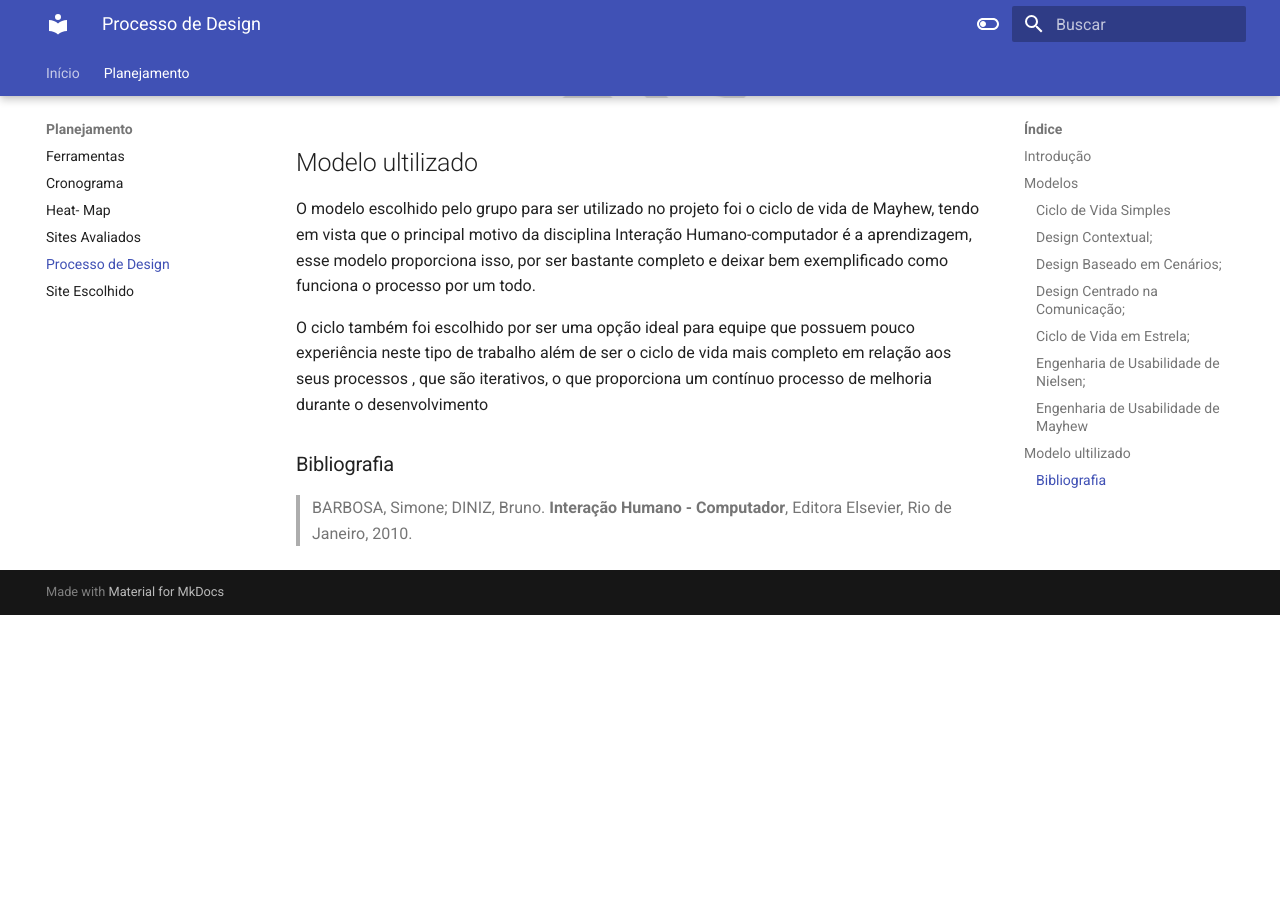
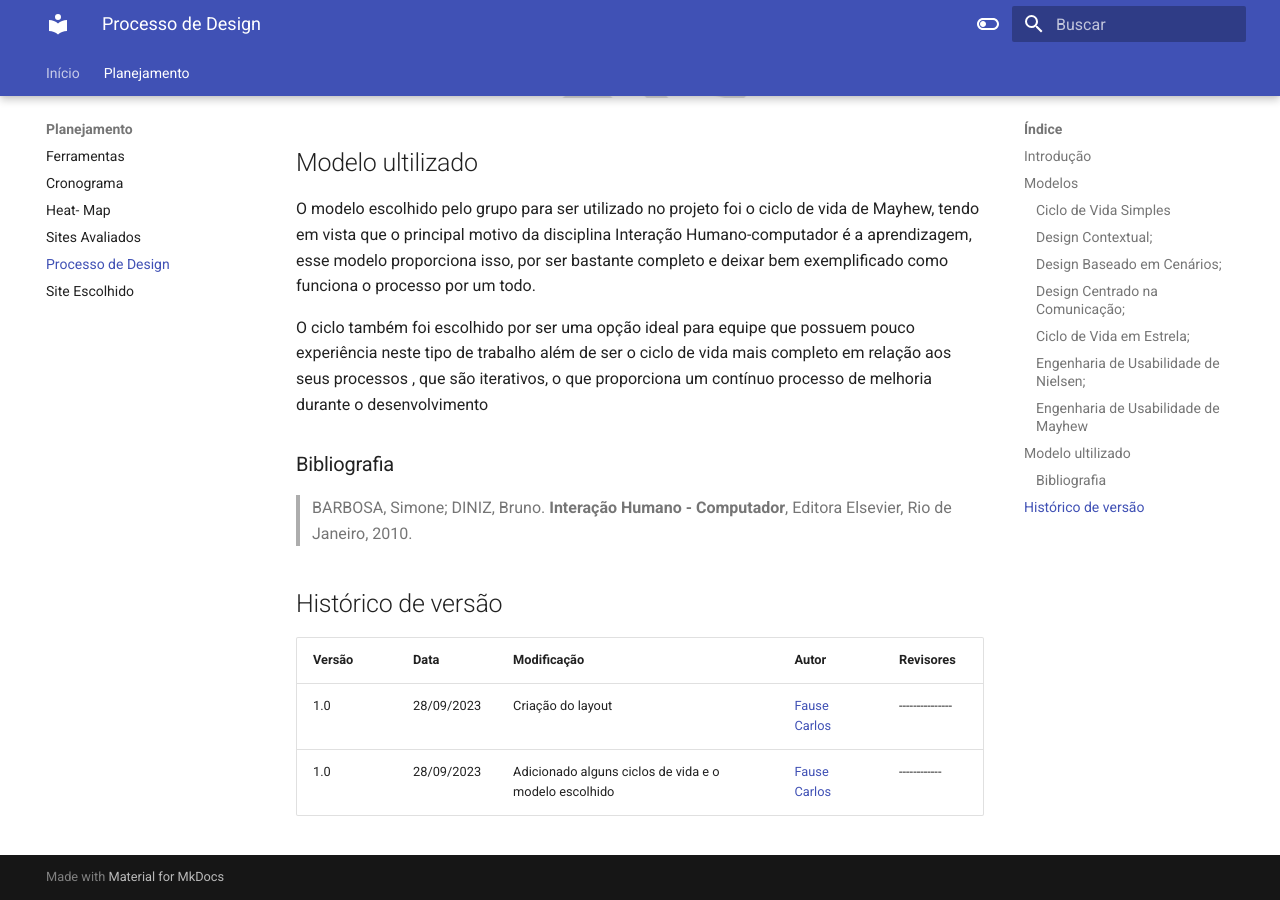
Before and after one commit to Interacao-Humano-Computador/2023.2--BRB-Mobilidade, an MkDocs documentation site: the page built from docs/process_des.md, in a window 1280 px wide and 900 px high, scrolled down 2700 px. Built offline with MkDocs 1.6.1 and Material for MkDocs 9.7.7, drawn with Linux system fonts in a browser that asks for light colours; before the commit the page ends 3315 px from its top, so only the background shows below that.

```diff
--- a/docs/process_des.md
+++ b/docs/process_des.md
@@ -70,3 +70,10 @@ O ciclo também foi escolhido por ser uma opção ideal para equipe que possuem
 </div> -->
 
 > BARBOSA, Simone; DINIZ, Bruno. **Interação Humano - Computador**, Editora Elsevier, Rio de Janeiro, 2010.
+
+## Histórico de versão
+
+| Versão | Data       | Modificação                             | Autor                         | Revisores                         |
+| ------ | ---------- | --------------------------------------- | ----------------------------- | ----------------------------- |
+|    1.0   |   28/09/2023   |   Criação do layout |  [Fause Carlos](https://github.com/FauseSkyWalker)| --------------- |
+|    1.0   |   28/09/2023   |   Adicionado alguns ciclos de vida e o modelo escolhido |  [Fause Carlos](https://github.com/FauseSkyWalker)| ------------ |
```
